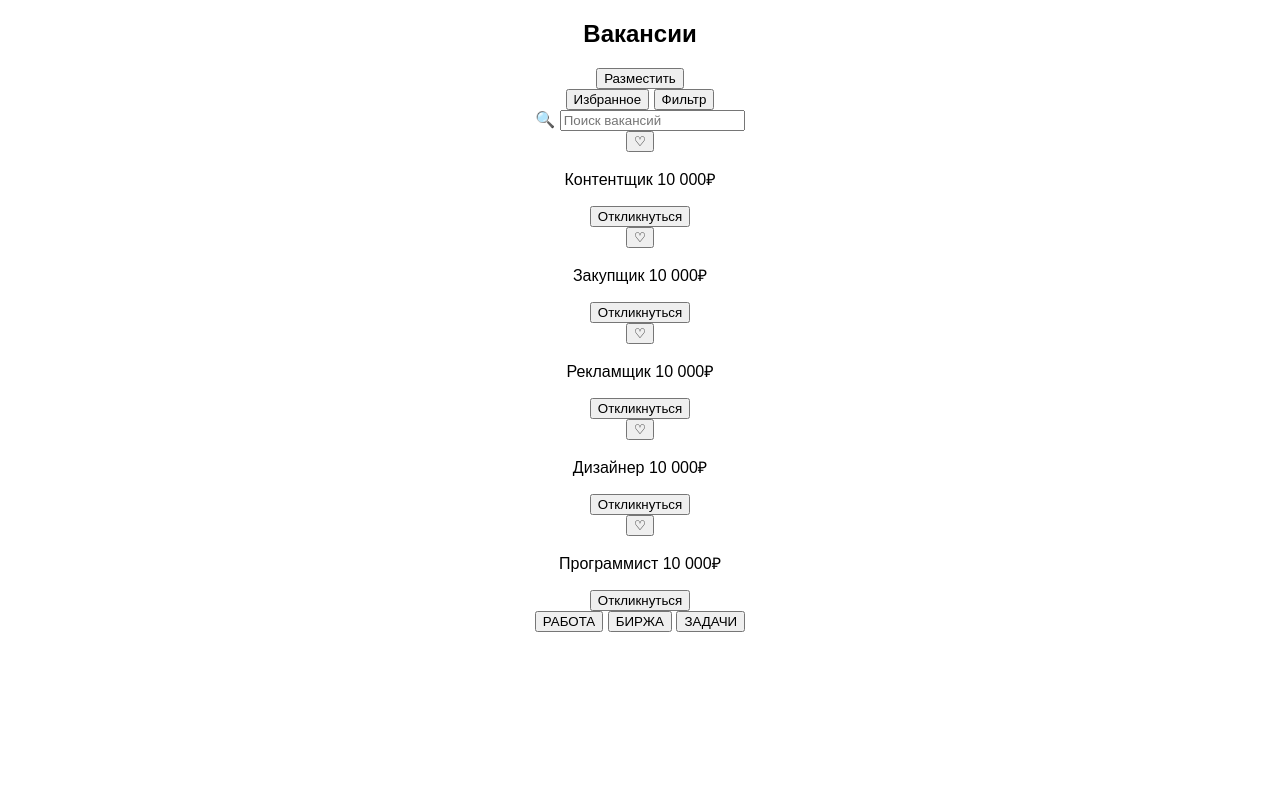
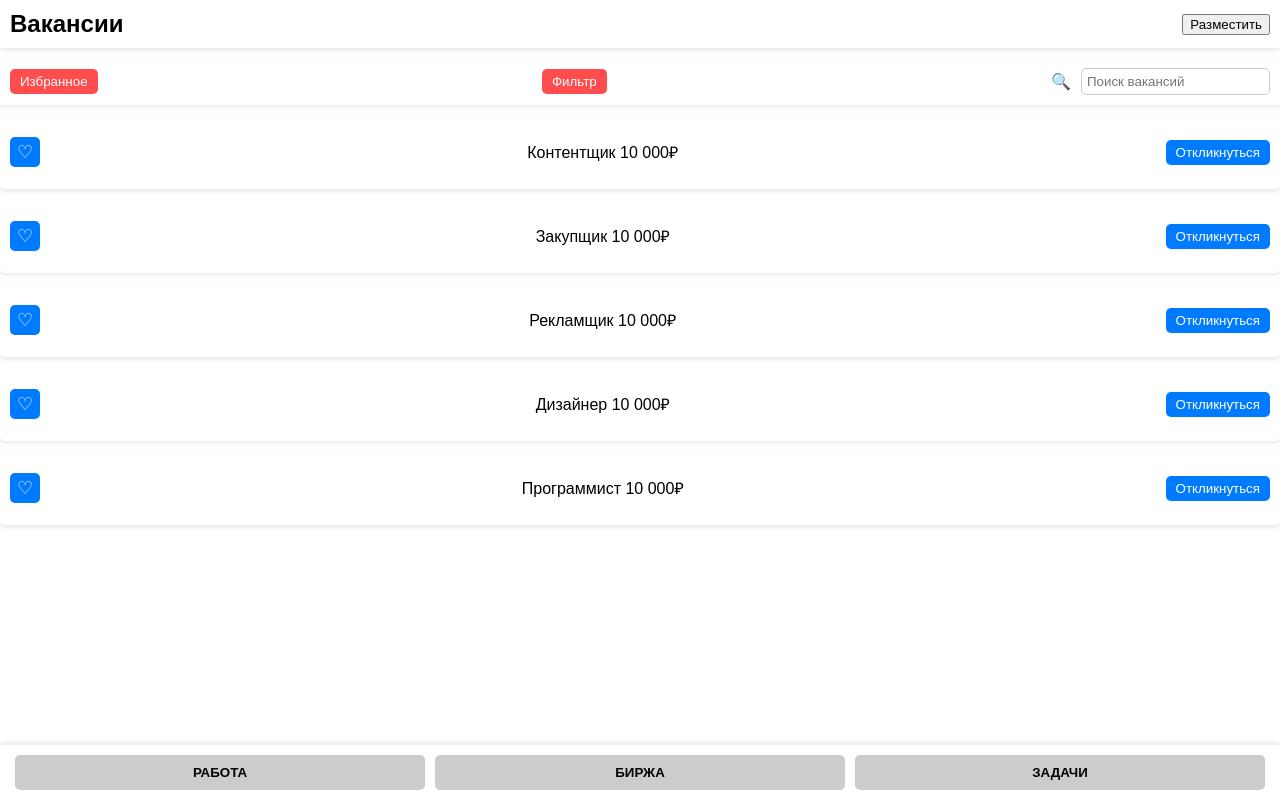
Before and after one commit to Eliseigulyaev/etgfd, a plain HTML site: page index.html in a window 1280 px wide. Both pictures are taken after a click on the button "Начать". Drawn offline with Linux system fonts and the light colour scheme.

Commit message:
Update styles.css

```diff
--- a/styles.css
+++ b/styles.css
@@ -16,7 +16,7 @@ body {
   position: absolute;
   top: 0;
   left: 0;
-  transition: opacity 0.3s ease; /* Добавляем плавное исчезновение */
+  transition: opacity 0.3s ease; /* Плавное исчезновение */
 }
 
 #welcomePage {
@@ -46,4 +46,136 @@ body {
   pointer-events: auto; /* Включаем взаимодействие с главной страницей */
 }
 
-/* Остальные стили остаются без изменений */
+/* Стили для кнопки "Начать" */
+#startButton {
+  background-color: #007bff; /* Голубой цвет */
+  color: white;
+  border: none;
+  padding: 15px 30px;
+  border-radius: 10px;
+  cursor: pointer;
+  font-size: 18px;
+  font-weight: bold;
+  transition: background-color 0.3s ease; /* Плавное изменение цвета */
+}
+
+#startButton:hover {
+  background-color: #0056b3; /* Темно-голубой цвет при наведении */
+}
+
+/* Остальные стили */
+.bottom-nav {
+  display: flex;
+  justify-content: space-between;
+  position: fixed;
+  bottom: 0;
+  left: 0;
+  right: 0;
+  background-color: white;
+  padding: 10px;
+  box-shadow: 0 -2px 5px rgba(0, 0, 0, 0.1);
+}
+
+.nav-button {
+  flex: 1;
+  background-color: #ccc;
+  color: black;
+  border: none;
+  padding: 10px;
+  margin: 0 5px;
+  border-radius: 5px;
+  cursor: pointer;
+  transition: all 0.3s ease;
+  font-weight: bold;
+}
+
+.nav-button.active {
+  transform: translateY(-10px);
+  background-color: #007bff;
+  color: white;
+}
+
+.item {
+  display: flex;
+  justify-content: space-between;
+  align-items: center;
+  background-color: white;
+  padding: 10px;
+  margin: 10px 0;
+  border-radius: 5px;
+  box-shadow: 0 2px 5px rgba(0, 0, 0, 0.1);
+}
+
+.heart-btn {
+  width: 30px;
+  height: 30px;
+  border: 2px solid #ccc;
+  border-radius: 50%;
+  background: none;
+  cursor: pointer;
+  padding: 0;
+  display: flex;
+  align-items: center;
+  justify-content: center;
+  font-size: 18px;
+}
+
+.heart-btn.active {
+  background: red;
+  border-color: red;
+  color: white;
+}
+
+.header {
+  display: flex;
+  justify-content: space-between;
+  align-items: center;
+  padding: 10px;
+  background-color: white;
+  box-shadow: 0 2px 5px rgba(0, 0, 0, 0.1);
+  margin-bottom: 10px;
+}
+
+.header h2 {
+  margin: 0;
+}
+
+.menu {
+  display: flex;
+  justify-content: space-between;
+  align-items: center;
+  padding: 10px;
+  background-color: white;
+  box-shadow: 0 2px 5px rgba(0, 0, 0, 0.1);
+  margin-bottom: 10px;
+}
+
+.menu button {
+  background-color: #ff4d4d;
+  color: white;
+  border: none;
+  padding: 5px 10px;
+  border-radius: 5px;
+  cursor: pointer;
+}
+
+.menu .search {
+  display: flex;
+  align-items: center;
+}
+
+.menu .search input {
+  padding: 5px;
+  border: 1px solid #ccc;
+  border-radius: 5px;
+  margin-left: 10px;
+}
+
+.item button {
+  background-color: #007bff;
+  color: white;
+  border: none;
+  padding: 5px 10px;
+  border-radius: 5px;
+  cursor: pointer;
+}
```
